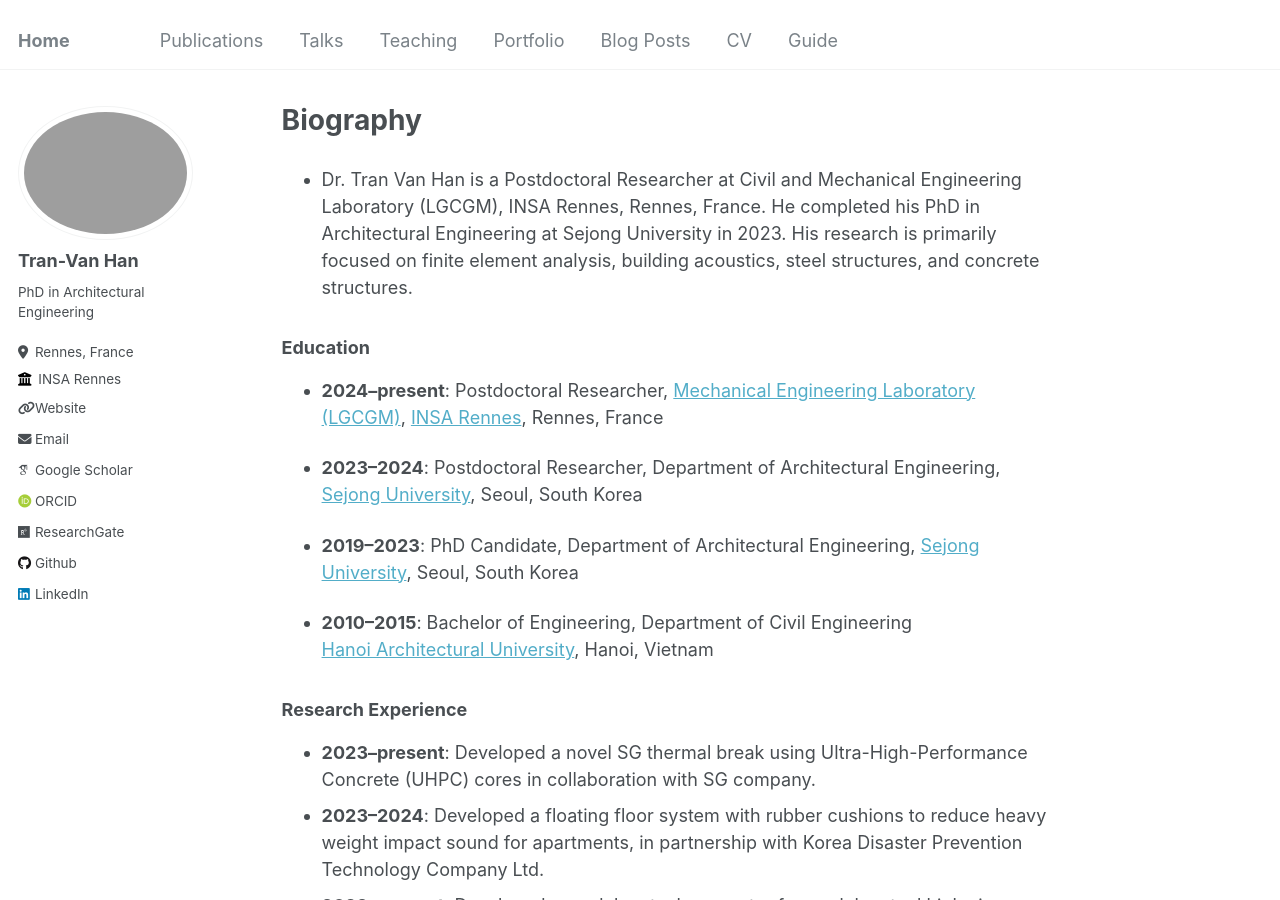
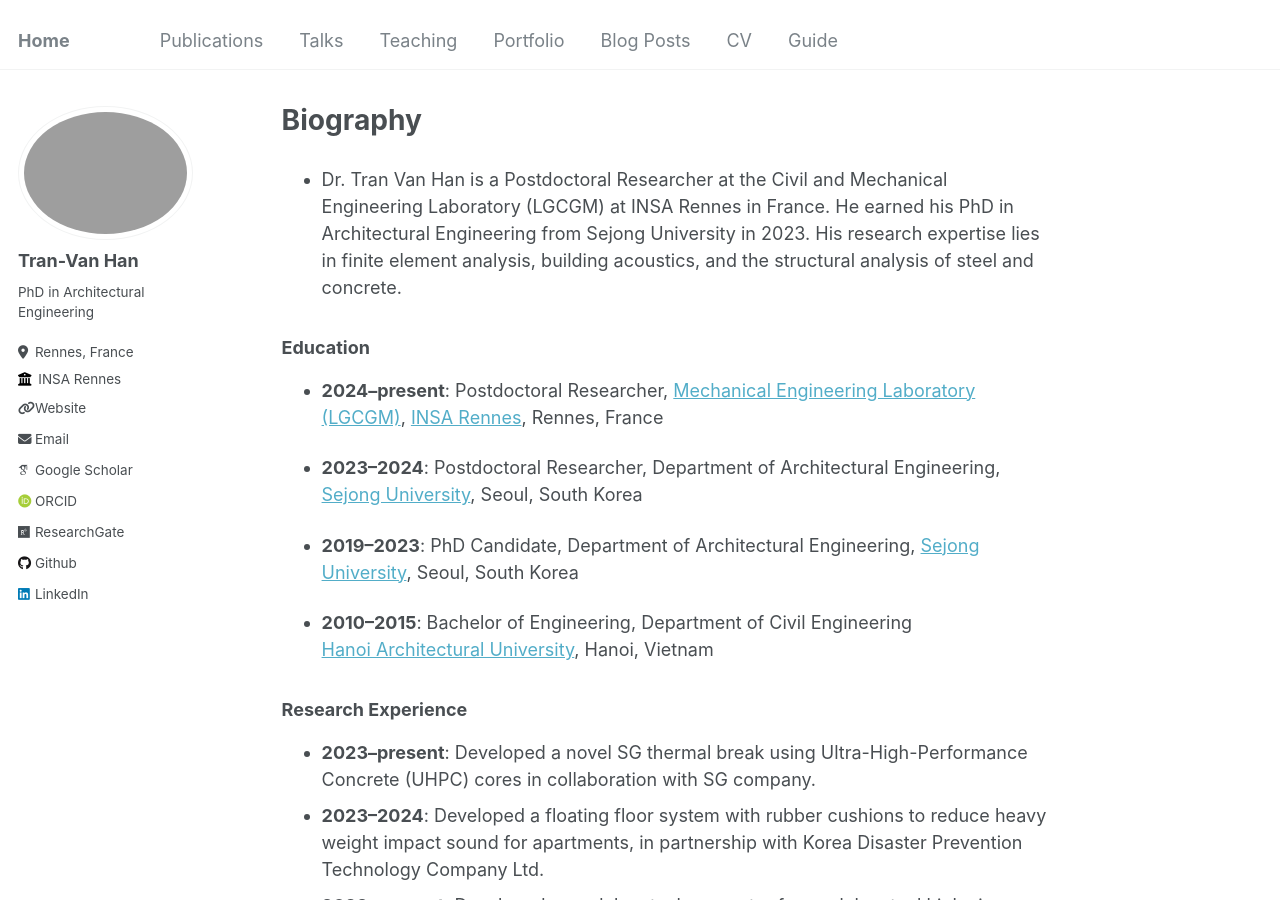
Before and after one commit to tranhan1405/tranhan1405.github.io, a Jekyll site: the page built from _pages/about.md, in a window 1280 px wide and 900 px high. Built offline with Jekyll 4.4.1, drawn with Linux system fonts in a browser that asks for light colours; some web fonts are replaced.

Commit message:
Update about.md

```diff
--- a/_pages/about.md
+++ b/_pages/about.md
@@ -7,7 +7,7 @@ redirect_from:
   - /about.html
 ---
 
-- Dr. Tran Van Han is a Postdoctoral Researcher at Civil and Mechanical Engineering Laboratory (LGCGM), INSA Rennes, Rennes, France. He completed his PhD in Architectural Engineering at Sejong University in 2023. His research is primarily focused on finite element analysis, building acoustics, steel structures, and concrete structures.
+- Dr. Tran Van Han is a Postdoctoral Researcher at the Civil and Mechanical Engineering Laboratory (LGCGM) at INSA Rennes in France. He earned his PhD in Architectural Engineering from Sejong University in 2023. His research expertise lies in finite element analysis, building acoustics, and the structural analysis of steel and concrete.
 
 
 ### Education
```
